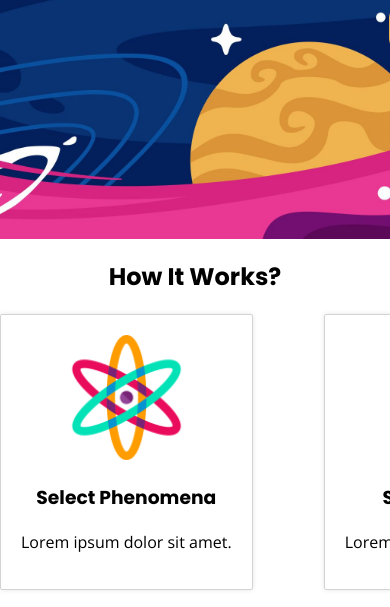
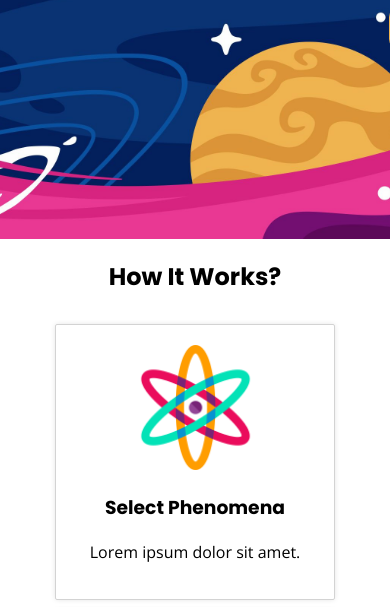
Before and after one commit to egehidiroglu/landing, a plain HTML site: page index.html in a window 390 px wide. Shown: the part 369-976 px from the top of the page. Drawn offline with nearby package versions, Linux system fonts and the light colour scheme.

Commit message:
Made page responsive to size

```diff
--- a/css/components/card.css
+++ b/css/components/card.css
@@ -22,3 +22,47 @@
   width: 125px;
   height: 125px;
 }
+
+@media (max-width: 960px) {
+  /* For a screen < 960px, this CSS will be read */
+  #cards {
+    width: 700px;
+  }
+
+  #how-it-works-container {
+    width: 700px;
+  }
+
+  .card {
+    margin: 10px;
+  }
+}
+
+@media (max-width: 720px) {
+  /* For a screen < 720px, this CSS will be read */
+  #cards {
+    width: 500px;
+  }
+
+  #how-it-works-container {
+    width: 500px;
+  }
+}
+
+@media (max-width: 540px) {
+  /* For a screen < 540px, this CSS will be read */
+  #cards {
+    width: 300px;
+    display: block;
+  }
+
+  #how-it-works-container {
+    width: 300px;
+  }
+
+  .card {
+    margin: 10px;
+  }
+
+  /* comment */
+}
```
